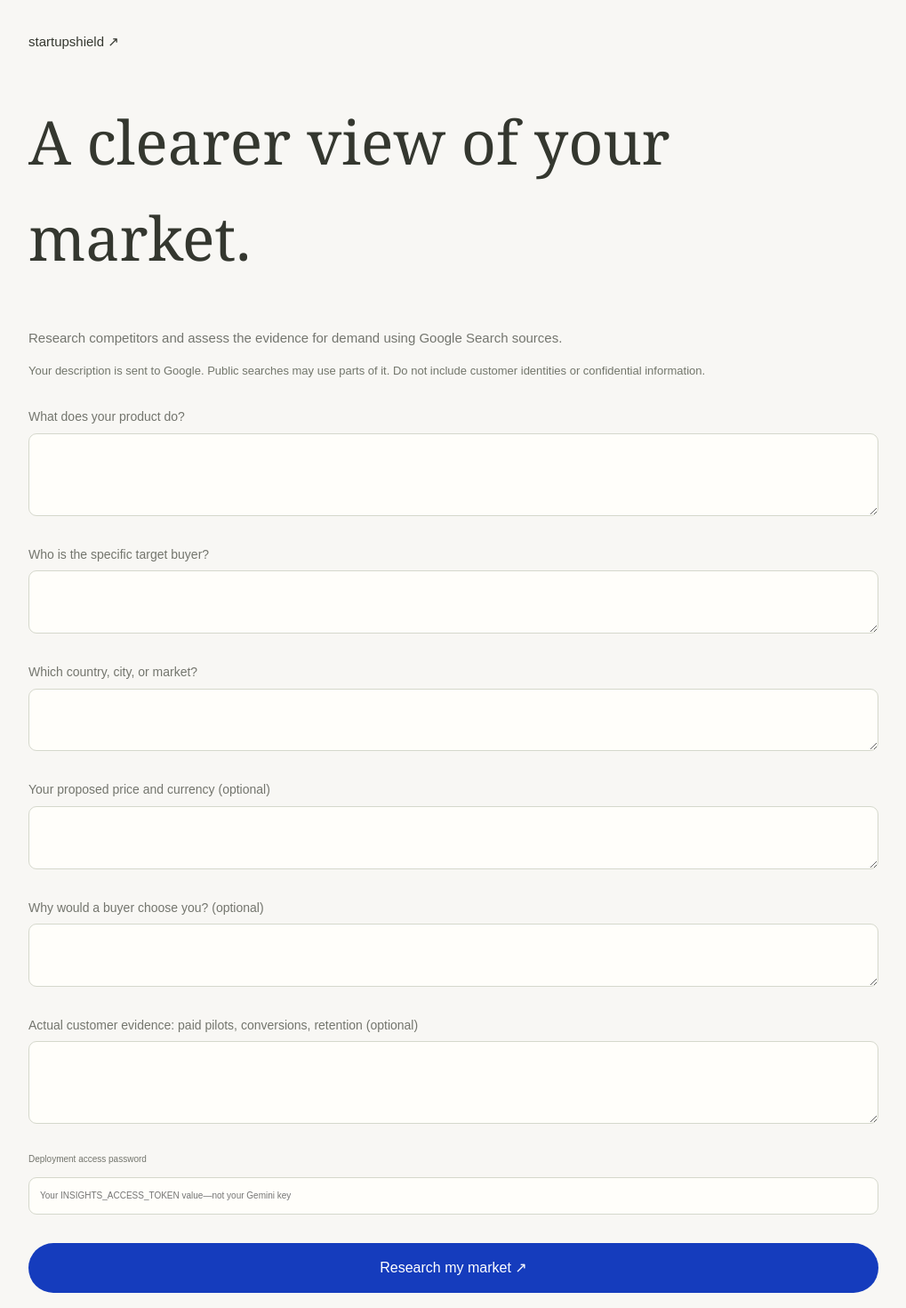
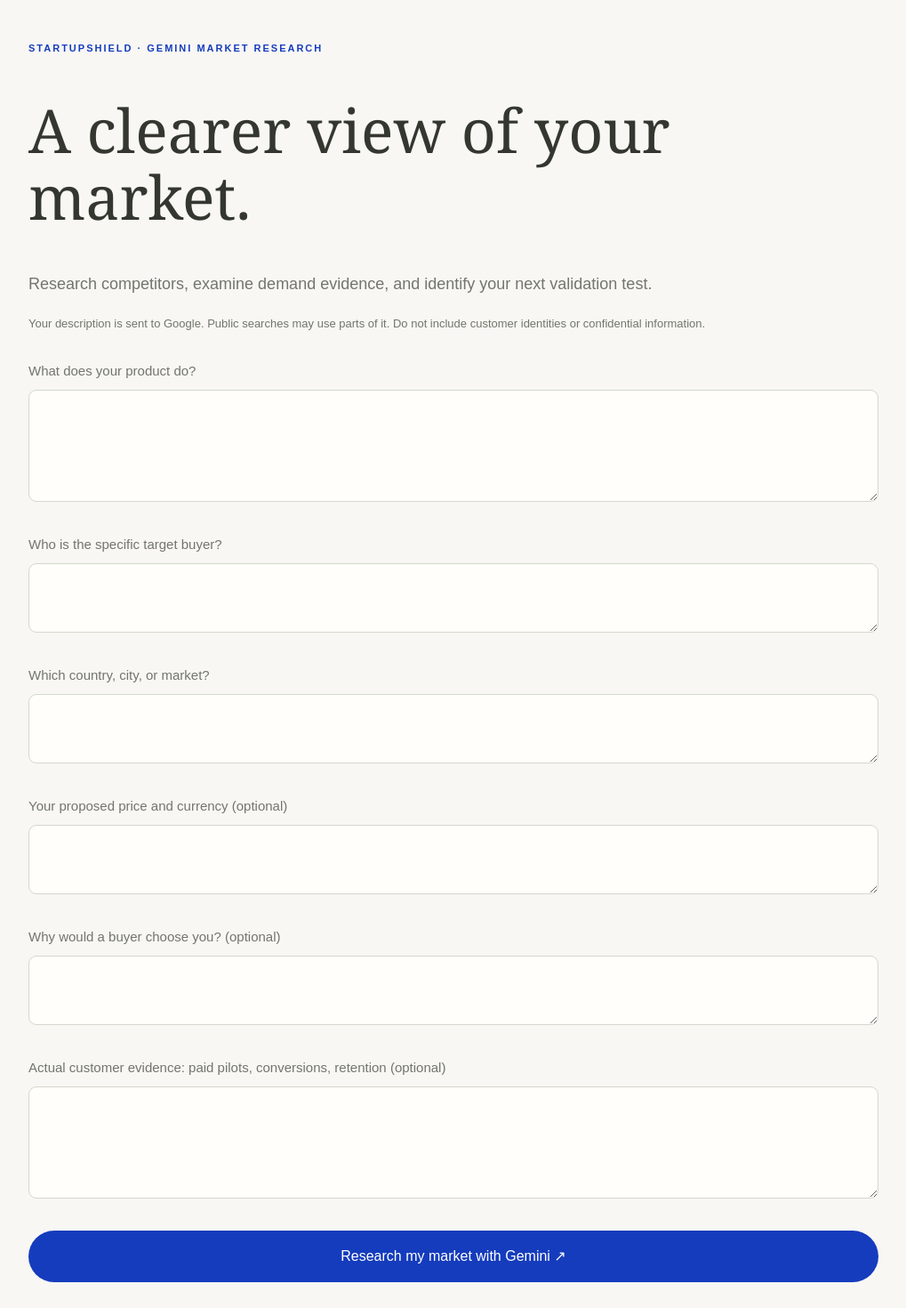
Before and after one commit to tanchandra2021-coder/StartupShield, a Next.js app: page /market in a window 1280 px wide. Shown: the top 1470 px of the page at 89% size, without its empty margins (130-1149 px from the left). Built offline with nearby package versions, Linux system fonts and the light colour scheme.

Commit message:
Update page.jsx

```diff
--- a/app/market/page.jsx
+++ b/app/market/page.jsx
@@ -12,17 +12,36 @@ export default function MarketPage() {
     evidence: "",
   });
 
-  const [password, setPassword] = useState("");
   const [busy, setBusy] = useState(false);
   const [error, setError] = useState("");
   const [result, setResult] = useState(null);
 
   const fields = [
-    ["product", "What does your product do?", 1500],
-    ["customer", "Who is the specific target buyer?", 500],
-    ["location", "Which country, city, or market?", 200],
-    ["price", "Your proposed price and currency (optional)", 200],
-    ["difference", "Why would a buyer choose you? (optional)", 700],
+    [
+      "product",
+      "What does your product do?",
+      1500,
+    ],
+    [
+      "customer",
+      "Who is the specific target buyer?",
+      500,
+    ],
+    [
+      "location",
+      "Which country, city, or market?",
+      200,
+    ],
+    [
+      "price",
+      "Your proposed price and currency (optional)",
+      200,
+    ],
+    [
+      "difference",
+      "Why would a buyer choose you? (optional)",
+      700,
+    ],
     [
       "evidence",
       "Actual customer evidence: paid pilots, conversions, retention (optional)",
@@ -43,17 +62,19 @@ export default function MarketPage() {
 
         headers: {
           "Content-Type": "application/json",
-          Authorization: `Bearer ${password}`,
         },
 
         body: JSON.stringify(form),
+
         signal: AbortSignal.timeout(55_000),
       });
 
       const data = await response.json();
 
       if (!response.ok) {
-        throw new Error(data.error || "Research failed.");
+        throw new Error(
+          data.error || "Research failed."
+        );
       }
 
       setResult(data);
@@ -69,11 +90,15 @@ export default function MarketPage() {
   }
 
   const inputStyle = {
+    width: "100%",
+    boxSizing: "border-box",
     font: "inherit",
-    padding: 12,
+    padding: 14,
     border: "1px solid #d5d8cc",
     borderRadius: 9,
     background: "#fffefa",
+    color: "#34372f",
+    resize: "vertical",
   };
 
   return (
@@ -86,34 +111,50 @@ export default function MarketPage() {
         fontFamily: "Arial, sans-serif",
       }}
     >
-      <a href="/">startupshield ↗</a>
+      <p
+        style={{
+          color: "#153cbd",
+          fontSize: 11,
+          fontWeight: 700,
+          letterSpacing: 2,
+        }}
+      >
+        STARTUPSHIELD · GEMINI MARKET RESEARCH
+      </p>
 
       <h1
         style={{
           fontFamily: "Georgia, serif",
           fontWeight: 400,
           fontSize: "clamp(40px, 6vw, 68px)",
+          lineHeight: 1.1,
         }}
       >
         A clearer view of your market.
       </h1>
 
-      <p>
-        Research competitors and assess the evidence for demand
-        using Google Search sources.
+      <p style={{ fontSize: 18, lineHeight: 1.7 }}>
+        Research competitors, examine demand evidence,
+        and identify your next validation test.
       </p>
 
-      <p style={{ color: "#72766b", fontSize: 13 }}>
-        Your description is sent to Google. Public searches may
-        use parts of it. Do not include customer identities or
-        confidential information.
+      <p
+        style={{
+          color: "#72766b",
+          fontSize: 13,
+          lineHeight: 1.7,
+        }}
+      >
+        Your description is sent to Google. Public searches
+        may use parts of it. Do not include customer
+        identities or confidential information.
       </p>
 
       <form
         onSubmit={research}
         style={{
           display: "grid",
-          gap: 18,
+          gap: 22,
           marginTop: 30,
         }}
       >
@@ -122,8 +163,8 @@ export default function MarketPage() {
             key={key}
             style={{
               display: "grid",
-              gap: 7,
-              fontSize: 14,
+              gap: 9,
+              fontSize: 15,
             }}
           >
             {label}
@@ -137,7 +178,7 @@ export default function MarketPage() {
               maxLength={maximum}
               rows={
                 key === "product" || key === "evidence"
-                  ? 3
+                  ? 4
                   : 2
               }
               value={form[key]}
@@ -152,48 +193,49 @@ export default function MarketPage() {
           </label>
         ))}
 
-        <label style={{ display: "grid", gap: 7 }}>
-          Deployment access password
-
-          <input
-            type="password"
-            required
-            autoComplete="off"
-            value={password}
-            onChange={(event) =>
-              setPassword(event.target.value)
-            }
-            placeholder="Your INSIGHTS_ACCESS_TOKEN value—not your Gemini key"
-            style={inputStyle}
-          />
-        </label>
-
         <button
           disabled={busy}
           type="submit"
           style={{
-            padding: "15px 25px",
+            padding: "16px 25px",
             border: 0,
             borderRadius: 30,
             background: "#153cbd",
             color: "white",
             fontSize: 16,
+            opacity: busy ? 0.7 : 1,
             cursor: busy ? "wait" : "pointer",
           }}
         >
           {busy
             ? "Researching current sources…"
-            : "Research my market ↗"}
+            : "Research my market with Gemini ↗"}
         </button>
       </form>
+
+      {busy && (
+        <p
+          role="status"
+          style={{
+            color: "#72766b",
+            fontSize: 13,
+          }}
+        >
+          Searching and preparing your report.
+          This may take several seconds.
+        </p>
+      )}
 
       {error && (
         <p
           role="alert"
           style={{
             padding: 18,
+            marginTop: 25,
             background: "#faeeee",
+            border: "1px solid #e7c8c8",
             borderRadius: 9,
+            lineHeight: 1.7,
           }}
         >
           {error}
@@ -203,50 +245,68 @@ export default function MarketPage() {
       {result && (
         <section
           aria-label="Market research results"
-          style={{ marginTop: 35 }}
+          style={{ marginTop: 40 }}
         >
           <h2
             style={{
               fontFamily: "Georgia, serif",
               fontWeight: 400,
-              fontSize: 34,
+              fontSize: 36,
             }}
           >
             Your market brief.
           </h2>
 
-          <p style={{ fontSize: 12, color: "#72766b" }}>
+          <p
+            style={{
+              fontSize: 12,
+              color: "#72766b",
+              lineHeight: 1.7,
+            }}
+          >
             Research completed:{" "}
-            {new Date(result.researchedAt).toLocaleString()}.
-            This is a search-backed interpretation, not proof
-            of demand. Verify source dates and claims.
+            {new Date(
+              result.researchedAt
+            ).toLocaleString()}.
+            {" "}
+            This is a search-backed interpretation,
+            not proof of demand. Verify source dates
+            and claims.
           </p>
 
           <div
             style={{
               whiteSpace: "pre-wrap",
+              overflowWrap: "anywhere",
               lineHeight: 1.8,
               padding: 25,
               background: "#f0f2fa",
+              border: "1px solid #dce2f3",
               borderRadius: 12,
             }}
           >
             {result.report}
           </div>
 
-          <h3>Sources returned by Google Search</h3>
+          <h3 style={{ marginTop: 30 }}>
+            Sources returned by Google Search
+          </h3>
 
           <ol style={{ paddingLeft: 25 }}>
             {result.sources.map((source) => (
               <li
                 key={source.id}
                 value={source.id}
-                style={{ margin: "12px 0" }}
+                style={{
+                  margin: "12px 0",
+                  overflowWrap: "anywhere",
+                }}
               >
                 <a
                   href={source.url}
                   target="_blank"
                   rel="noopener noreferrer"
+                  style={{ color: "#153cbd" }}
                 >
                   {source.title} ↗
                 </a>
@@ -269,9 +329,12 @@ export default function MarketPage() {
             />
           )}
 
-          <p>
-            <a href="/diagnostics">
-              Check your own conversion and retention metrics ↗
+          <p style={{ marginTop: 25 }}>
+            <a
+              href="/diagnostics"
+              style={{ color: "#153cbd" }}
+            >
+              Check your conversion and retention metrics ↗
             </a>
           </p>
         </section>
```
